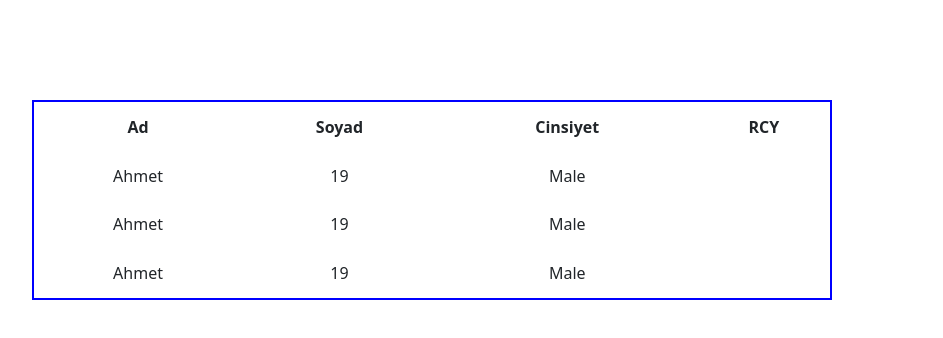
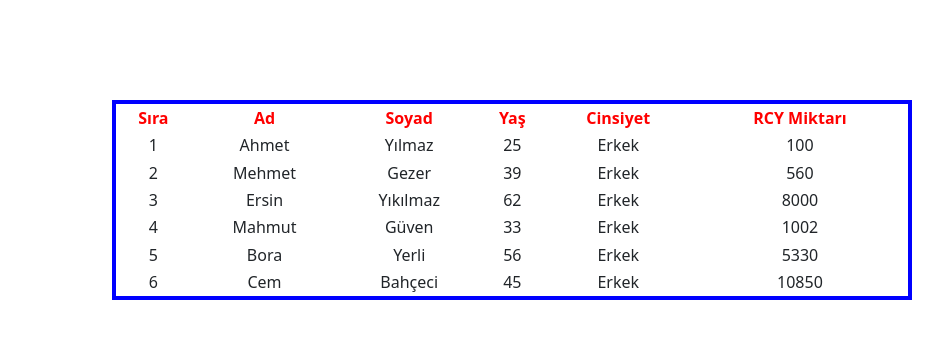
Before and after one commit to oguzhanagir/Software-Test-Project-React, a React (Create React App) app: page /Admin in a window 1280 px wide. Shown: the top 338 px of the page, without its empty margins (208-1151 px from the left). Built offline with nearby package versions, Linux system fonts and the light colour scheme.

Commit message:
Added UserTbl

```diff
--- a/src/App.css
+++ b/src/App.css
@@ -74,16 +74,8 @@ label {
   color: rgb(34, 34, 34);
 }
 
-.adminPanel {
-  width: 100%;
-  height: 100vh;
-  display: flex;
-  justify-content: center;
-  margin-top: 100px;
-}
-
 table {
-  border: 2px solid blue;
+  border: 4px solid blue;
   width: 800px;
   height: 200px;
 }
--- /dev/null
+++ b/src/components/UserTbl.js
@@ -0,0 +1,83 @@
+import React from "react";
+
+const data = [
+  {
+    number: 1,
+    name: "Ahmet",
+    surname: "Yılmaz",
+    age: 25,
+    gender: "Erkek",
+    rcy: 100,
+  },
+  {
+    number: 2,
+    name: "Mehmet",
+    surname: "Gezer",
+    age: 39,
+    gender: "Erkek",
+    rcy: 560,
+  },
+  {
+    number: 3,
+    name: "Ersin",
+    surname: "Yıkılmaz",
+    age: 62,
+    gender: "Erkek",
+    rcy: 8000,
+  },
+  {
+    number: 4,
+    name: "Mahmut",
+    surname: "Güven",
+    age: 33,
+    gender: "Erkek",
+    rcy: 1002,
+  },
+  {
+    number: 5,
+    name: "Bora",
+    surname: "Yerli",
+    age: 56,
+    gender: "Erkek",
+    rcy: 5330,
+  },
+  {
+    number: 6,
+    name: "Cem",
+    surname: "Bahçeci",
+    age: 45,
+    gender: "Erkek",
+    rcy: 10850,
+  },
+];
+
+function UserTbl() {
+  return (
+    <div>
+      <table>
+        <tr>
+          <th style={{ color: "red" }}>Sıra</th>
+          <th style={{ color: "red" }}>Ad</th>
+          <th style={{ color: "red" }}>Soyad</th>
+          <th style={{ color: "red" }}>Yaş</th>
+          <th style={{ color: "red" }}>Cinsiyet</th>
+          <th style={{ color: "red" }}>RCY Miktarı</th>
+        </tr>
+        {data.map((val, key) => {
+          return (
+            <tr key={key}>
+              <td>{val.number}</td>
+              <td>{val.name}</td>
+              <td>{val.surname}</td>
+              <td>{val.age}</td>
+              <td>{val.gender}</td>
+              <td>{val.rcy}</td>
+            </tr>
+          );
+        })}
+      </table>
+    </div>
+  );
+}
+
+export default UserTbl;
--- a/src/pages/Admin.js
+++ b/src/pages/Admin.js
@@ -1,36 +1,26 @@
 import React from "react";
-import { Link } from "react-router-dom";
+import UserTbl from "../components/UserTbl";
+import { makeStyles } from "@material-ui/core";
 
-// Example of a data array that
-// you might receive from an API
-const data = [
-  { name: "Ahmet", surname: "Yılmaz", age: 19, gender: "Male" },
-  { name: "Ahmet", surname: "Yılmaz", age: 19, gender: "Male" },
-  { name: "Ahmet", surname: "Yılmaz", age: 19, gender: "Male" },
-];
+const styles = makeStyles({
+  layout: {
+    width: "50%",
+    margin: "auto",
+    textAlign: "center",
+    marginTop: "100px",
+  },
+});
 
-function App() {
+function Admin() {
+  const classes = styles();
+
   return (
-    <div className="adminPanel">
-      <table>
-        <tr>
-          <th>Ad</th>
-          <th>Soyad</th>
-          <th>Cinsiyet</th>
-          <th>RCY</th>
-        </tr>
-        {data.map((val, key) => {
-          return (
-            <tr key={key}>
-              <td>{val.name}</td>
-              <td>{val.age}</td>
-              <td>{val.gender}</td>
-            </tr>
-          );
-        })}
-      </table>
+    <div className="App">
+      <div className={classes.layout}>
+        <UserTbl />
+      </div>
     </div>
   );
 }
 
-export default App;
+export default Admin;
```
